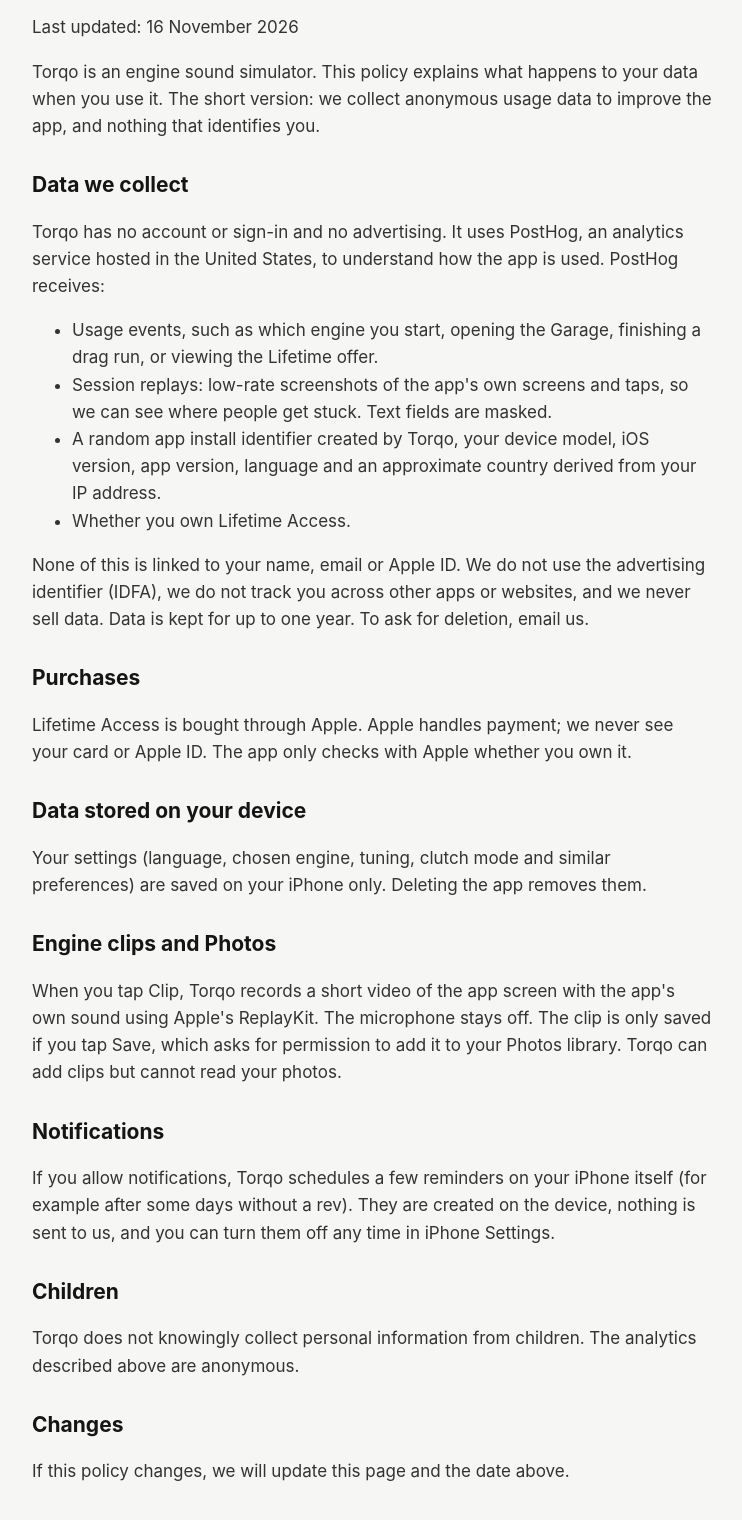
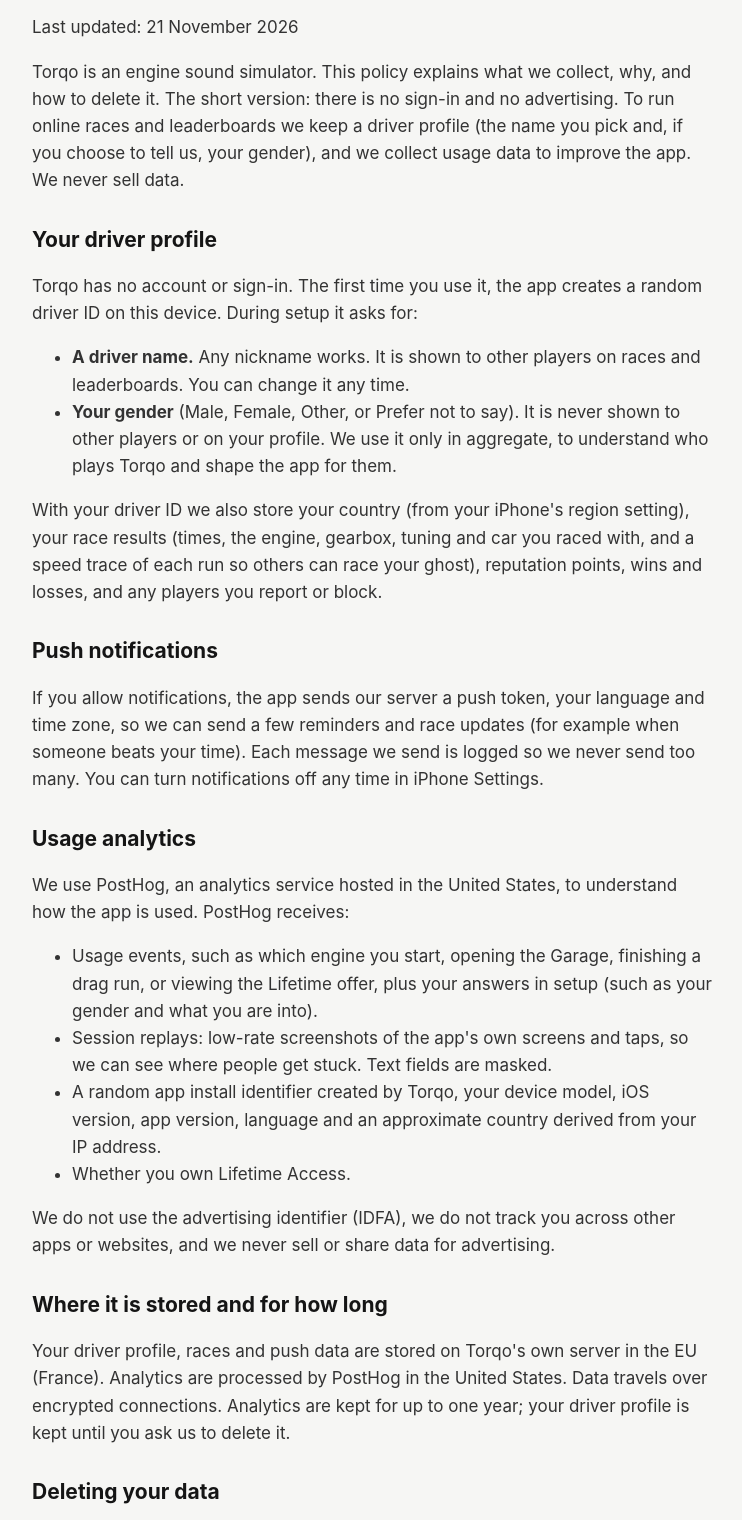
Before and after one commit to raaaaz123/clefy-frontend, a plain HTML site: page torqo/privacy/index.html in a window 1280 px wide. Shown: the part 148-1668 px from the top of the page, without its empty margins (268-1010 px from the left). Drawn offline with Linux system fonts and the light colour scheme.

Commit message:
Torqo privacy: driver profile (name, gender), race server, push data, deletion

```diff
--- a/torqo/privacy/index.html
+++ b/torqo/privacy/index.html
@@ -10,19 +10,25 @@ h1{font-size:36px;line-height:1.15;margin:8px 0 12px}h2{font-size:21px;margin:28
 .pill{display:inline-block;background:var(--ink);color:#fff;border-radius:999px;padding:12px 22px;text-decoration:none;font-weight:600}
 footer{margin-top:48px;color:var(--muted);font-size:14px}</style></head><body><main>
 <header><img src="../icon.png" alt=""><a href="../">Torqo</a><nav><a href="../support/">Support</a><a href="../privacy/">Privacy</a></nav></header>
-<h1>Privacy Policy</h1><p>Last updated: 16 November 2026</p>
-<p>Torqo is an engine sound simulator. This policy explains what happens to your data when you use it. The short version: we collect anonymous usage data to improve the app, and nothing that identifies you.</p>
-<h2>Data we collect</h2><p>Torqo has no account or sign-in and no advertising. It uses PostHog, an analytics service hosted in the United States, to understand how the app is used. PostHog receives:</p>
-<ul><li>Usage events, such as which engine you start, opening the Garage, finishing a drag run, or viewing the Lifetime offer.</li>
+<h1>Privacy Policy</h1><p>Last updated: 21 November 2026</p>
+<p>Torqo is an engine sound simulator. This policy explains what we collect, why, and how to delete it. The short version: there is no sign-in and no advertising. To run online races and leaderboards we keep a driver profile (the name you pick and, if you choose to tell us, your gender), and we collect usage data to improve the app. We never sell data.</p>
+<h2>Your driver profile</h2><p>Torqo has no account or sign-in. The first time you use it, the app creates a random driver ID on this device. During setup it asks for:</p>
+<ul><li><strong>A driver name.</strong> Any nickname works. It is shown to other players on races and leaderboards. You can change it any time.</li>
+<li><strong>Your gender</strong> (Male, Female, Other, or Prefer not to say). It is never shown to other players or on your profile. We use it only in aggregate, to understand who plays Torqo and shape the app for them.</li></ul>
+<p>With your driver ID we also store your country (from your iPhone's region setting), your race results (times, the engine, gearbox, tuning and car you raced with, and a speed trace of each run so others can race your ghost), reputation points, wins and losses, and any players you report or block.</p>
+<h2>Push notifications</h2><p>If you allow notifications, the app sends our server a push token, your language and time zone, so we can send a few reminders and race updates (for example when someone beats your time). Each message we send is logged so we never send too many. You can turn notifications off any time in iPhone Settings.</p>
+<h2>Usage analytics</h2><p>We use PostHog, an analytics service hosted in the United States, to understand how the app is used. PostHog receives:</p>
+<ul><li>Usage events, such as which engine you start, opening the Garage, finishing a drag run, or viewing the Lifetime offer, plus your answers in setup (such as your gender and what you are into).</li>
 <li>Session replays: low-rate screenshots of the app's own screens and taps, so we can see where people get stuck. Text fields are masked.</li>
 <li>A random app install identifier created by Torqo, your device model, iOS version, app version, language and an approximate country derived from your IP address.</li>
 <li>Whether you own Lifetime Access.</li></ul>
-<p>None of this is linked to your name, email or Apple ID. We do not use the advertising identifier (IDFA), we do not track you across other apps or websites, and we never sell data. Data is kept for up to one year. To ask for deletion, email us.</p>
-<h2>Purchases</h2><p>Lifetime Access is bought through Apple. Apple handles payment; we never see your card or Apple ID. The app only checks with Apple whether you own it.</p>
-<h2>Data stored on your device</h2><p>Your settings (language, chosen engine, tuning, clutch mode and similar preferences) are saved on your iPhone only. Deleting the app removes them.</p>
+<p>We do not use the advertising identifier (IDFA), we do not track you across other apps or websites, and we never sell or share data for advertising.</p>
+<h2>Where it is stored and for how long</h2><p>Your driver profile, races and push data are stored on Torqo's own server in the EU (France). Analytics are processed by PostHog in the United States. Data travels over encrypted connections. Analytics are kept for up to one year; your driver profile is kept until you ask us to delete it.</p>
+<h2>Deleting your data</h2><p>Email us from the app's Support page with your driver name and we will delete your driver profile, races and push data from our server and ask PostHog to delete your analytics. Setup also has an option to start over as a new driver.</p>
+<h2>Purchases</h2><p>Lifetime Access is bought through Apple. Apple handles payment; we never see your card or Apple ID. RevenueCat checks with Apple whether you own it, linked only to the random app ID.</p>
+<h2>Data stored on your device</h2><p>Your settings (language, chosen engine, tuning, clutch mode and similar preferences) are saved on your iPhone. Deleting the app removes them.</p>
 <h2>Engine clips and Photos</h2><p>When you tap Clip, Torqo records a short video of the app screen with the app's own sound using Apple's ReplayKit. The microphone stays off. The clip is only saved if you tap Save, which asks for permission to add it to your Photos library. Torqo can add clips but cannot read your photos.</p>
-<h2>Notifications</h2><p>If you allow notifications, Torqo schedules a few reminders on your iPhone itself (for example after some days without a rev). They are created on the device, nothing is sent to us, and you can turn them off any time in iPhone Settings.</p>
-<h2>Children</h2><p>Torqo does not knowingly collect personal information from children. The analytics described above are anonymous.</p>
+<h2>Children</h2><p>Torqo is not directed at children under 13 and does not knowingly collect personal information from them. If you believe a child has given us a name, email us and we will delete it.</p>
 <h2>Changes</h2><p>If this policy changes, we will update this page and the date above.</p>
-<h2>Contact</h2><p>Questions? Email <a href="mailto:rexatechin@gmail.com">rexatechin@gmail.com</a>.</p>
+<h2>Contact</h2><p>Questions or deletion requests? Email <a href="mailto:rexatechin@gmail.com">rexatechin@gmail.com</a>.</p>
 <footer>© 2026 Torqo. Contact: <a href="mailto:rexatechin@gmail.com">rexatechin@gmail.com</a></footer></main></body></html>
```
Also changed, not shown: torqo/support/index.html (+2 -1 lines).
